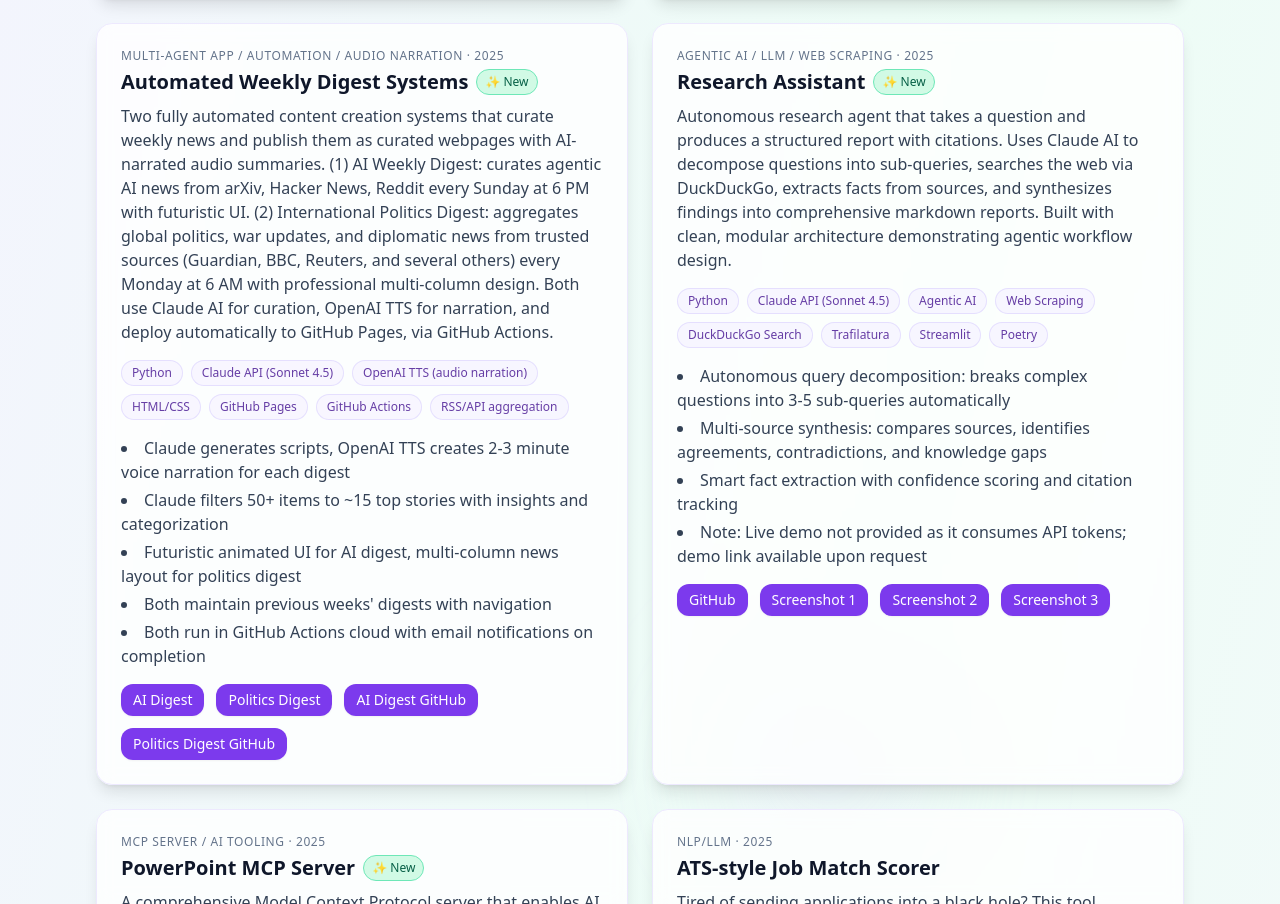
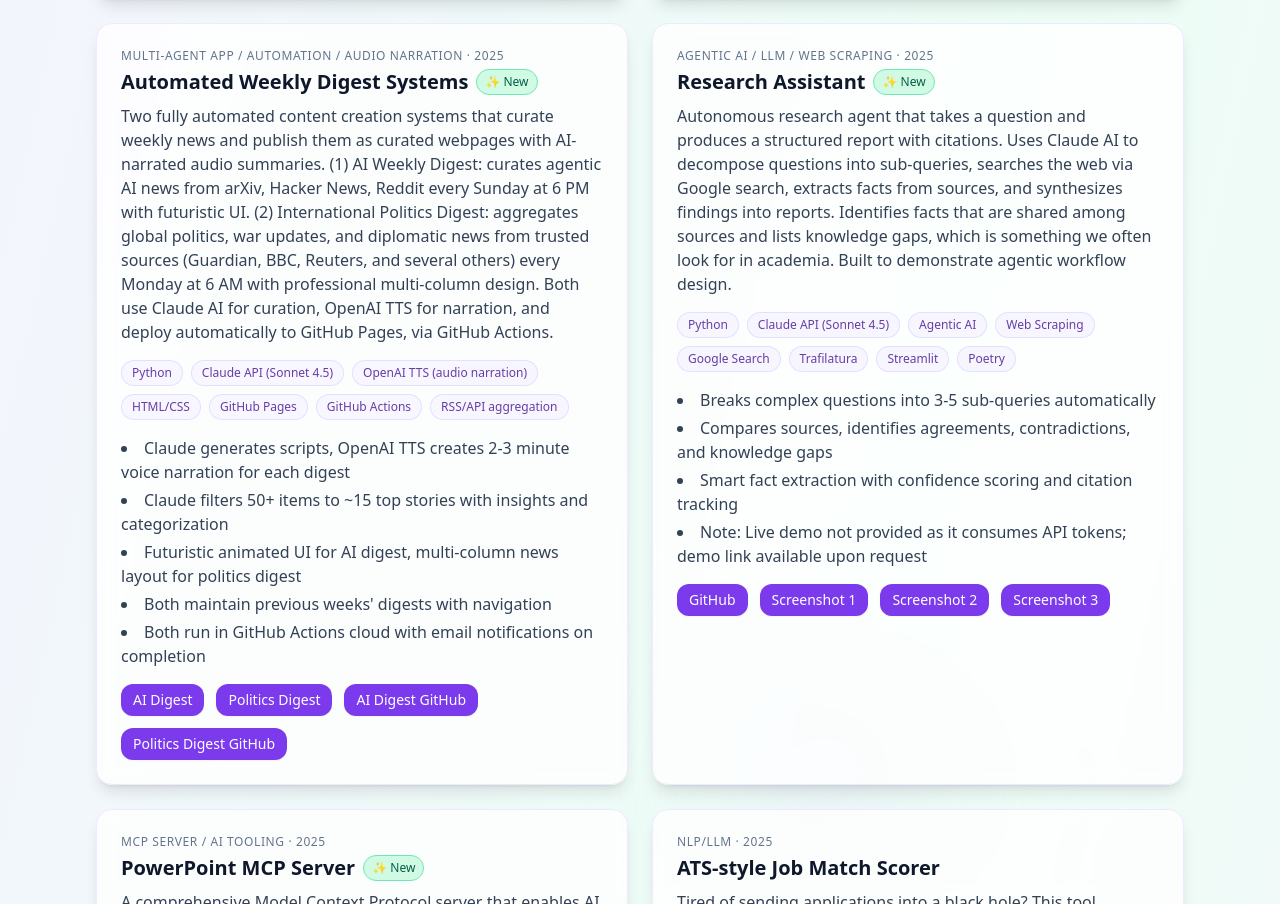
Before and after one commit to EiriniOr/eirini-portfolio, a React (Vite) app: page / in a window 1280 px wide. Shown: the part 1178-2082 px from the top of the page. Built offline with nearby package versions, Linux system fonts and the light colour scheme.

Commit message:
Fix text in research assistant card

```diff
--- a/src/App.jsx
+++ b/src/App.jsx
@@ -166,13 +166,13 @@
   year: "2025",
   badge: "new",
   impact:
-    "Autonomous research agent that takes a question and produces a structured report with citations. Uses Claude AI to decompose questions into sub-queries, searches the web via DuckDuckGo, extracts facts from sources, and synthesizes findings into comprehensive markdown reports. Built with clean, modular architecture demonstrating agentic workflow design.",
+    "Autonomous research agent that takes a question and produces a structured report with citations. Uses Claude AI to decompose questions into sub-queries, searches the web via Google search, extracts facts from sources, and synthesizes findings into reports. Identifies facts that are shared among sources and lists knowledge gaps, which is something we often look for in academia. Built to demonstrate agentic workflow design.",
   stack: [
     "Python",
     "Claude API (Sonnet 4.5)",
     "Agentic AI",
     "Web Scraping",
-    "DuckDuckGo Search",
+    "Google Search",
     "Trafilatura",
     "Streamlit",
     "Poetry"
@@ -196,8 +196,8 @@
     }
   ],
   highlights: [
-    "Autonomous query decomposition: breaks complex questions into 3-5 sub-queries automatically",
-    "Multi-source synthesis: compares sources, identifies agreements, contradictions, and knowledge gaps",
+    "Breaks complex questions into 3-5 sub-queries automatically",
+    "Compares sources, identifies agreements, contradictions, and knowledge gaps",
     "Smart fact extraction with confidence scoring and citation tracking",
     "Note: Live demo not provided as it consumes API tokens; demo link available upon request"
   ]
```
